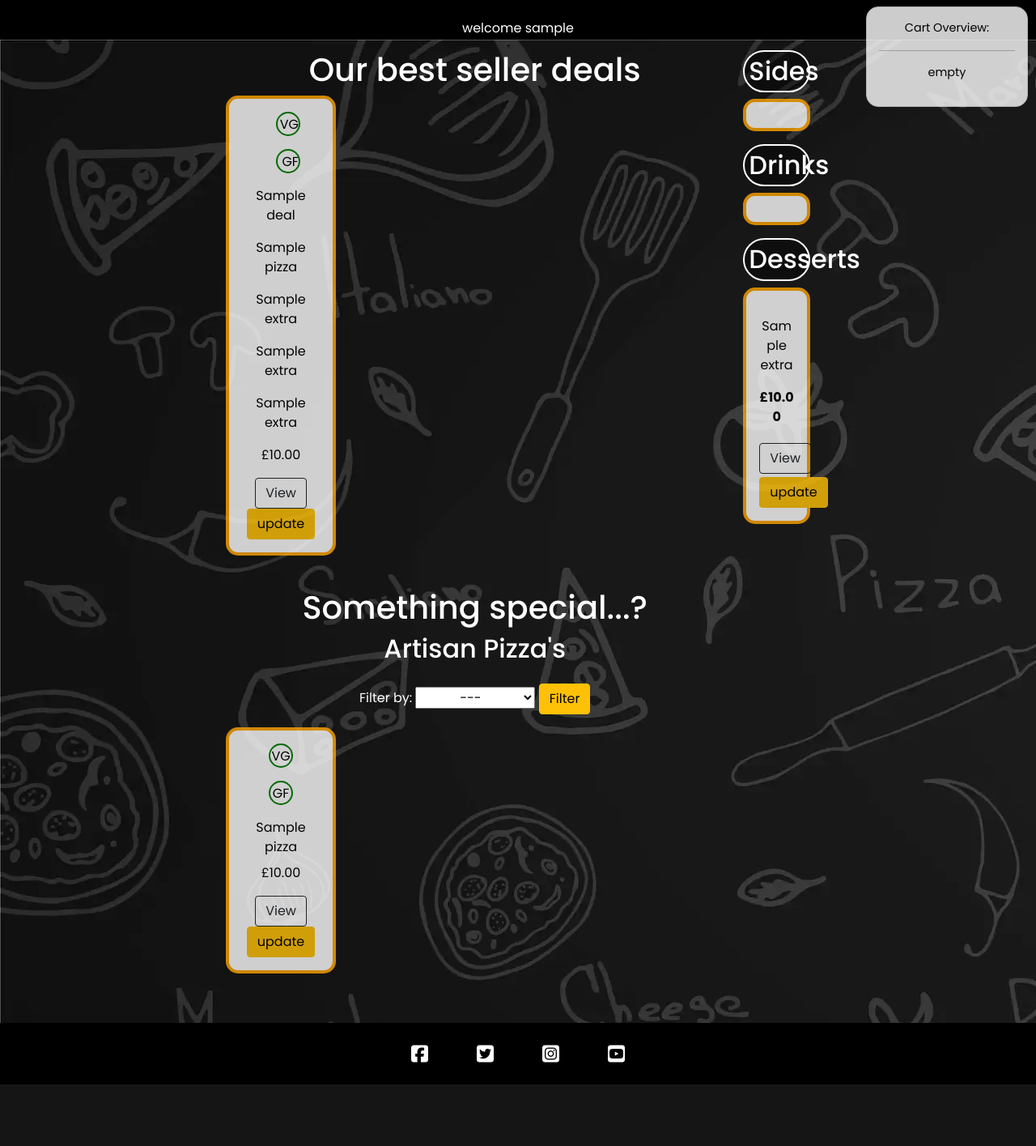
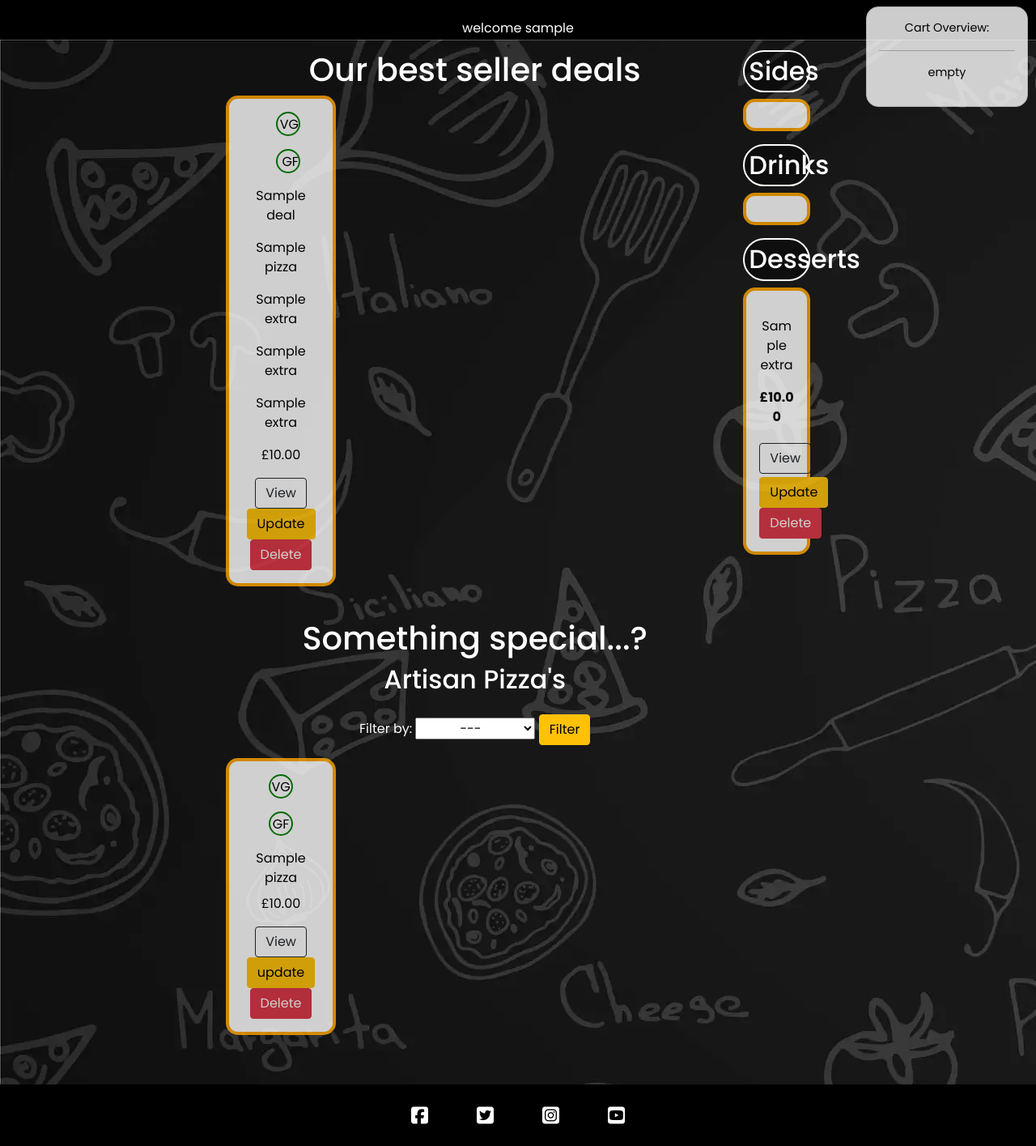
Before and after one commit to NaveedNaseem84/PP5-Ds_Pizza, a Django app: page /menu/ in a window 1280 px wide. Shown: the part 182-1597 px from the top of the page at 81% size. Before the commit the page ends 1521 px from the top, so only its background shows below. Run offline with Django 4.2, Linux system fonts and the light colour scheme; a user stored in the database is signed in; tables that the repository leaves empty hold one stand-in row (values such as "Sample post"); some libraries are stand-ins or nearby versions.

Commit message:
create delete product logic and JS with confirmation modal

```diff
--- a/management/urls.py
+++ b/management/urls.py
@@ -6,6 +6,6 @@ urlpatterns = [
     path('add/pizza/', views.add_pizza, name='add_pizza'),
     path('add/deal/', views.add_deal, name='add_deal'),
     path('add/extra/', views.add_extra, name='add_extra'),
-     path('update/int:<product_id>', views.update_product, name='update_product'),
+    path('update/int:<product_id>', views.update_product, name='update_product'),
 
 ]
--- a/management/views.py
+++ b/management/views.py
@@ -1,4 +1,5 @@
-from django.shortcuts import render, redirect, get_object_or_404
+from django.shortcuts import render, reverse, redirect, get_object_or_404
+from django.http import HttpResponseRedirect
 from django.contrib import messages
 from.forms import NewPizzaForm, NewDealForm, NewExtraForm
 from menu.views import menu_view
@@ -128,7 +129,7 @@ def update_product(request, product_id):
             form.save()
             messages.add_message(request, messages.SUCCESS,'Sucessfully updated')
 
-            return redirect(menu_view)
+            return HttpResponseRedirect(reverse(menu_view))
     else:
         form = product_form( instance=product)
 
--- a/menu/templates/menu/menu.html
+++ b/menu/templates/menu/menu.html
@@ -53,7 +53,10 @@
                                     class="btn btn-outline-dark">View</a>
                                 {% if request.user.is_authenticated and request.user.is_superuser %}
                                 <a href="{% url 'update_product' deal.id %}?item_type=deal"
-                                    class="btn btn-warning">update</a>
+                                    class="btn btn-warning">Update</a>
+                                <button class="btn btn-danger btn-delete-booking" data-product-id="{{ deal.id}}"
+                                    data-product-type="deal" data-bs-toggle="modal"
+                                    data-bs-target="#deleteConfirm">Delete</button>
                                 {% endif %}
                             </div>
                         </div>
@@ -124,6 +127,10 @@
                                 {% if request.user.is_authenticated and request.user.is_superuser %}
                                 <a href="{% url 'update_product' item.id %}?item_type=pizza"
                                     class="btn btn-warning">update</a>
+                                <button class="btn btn-danger btn-delete-booking" data-product-id="{{ item.id}}"
+                                    data-product-type="pizza" data-bs-toggle="modal"
+                                    data-bs-target="#deleteConfirm">Delete</button>
+
                                 {% endif %}
                             </div>
                         </div>
@@ -147,7 +154,11 @@
                             class="btn btn-outline-dark">View</a>
                         {% if request.user.is_authenticated and request.user.is_superuser %}
                         <a href="{% url 'update_product' side.id %}?item_type=side"
-                                    class="btn btn-warning mt-1">update</a>
+                            class="btn btn-warning mt-1">Update</a>
+                        <button class="btn btn-danger btn-delete-booking" data-product-id="{{ side.id}}"
+                            data-product-type="side" data-bs-toggle="modal"
+                            data-bs-target="#deleteConfirm">Delete</button>
+
                         {% endif %}
                         {% endif %}
                         {% endfor %}
@@ -167,7 +178,11 @@
                             class="btn btn-outline-dark">View</a>
                         {% if request.user.is_authenticated and request.user.is_superuser %}
                         <a href="{% url 'update_product' drink.id %}?item_type=drink"
-                                    class="btn btn-warning mt-1">update</a>
+                            class="btn btn-warning mt-1">Update</a>
+                        <button class="btn btn-danger btn-delete-booking" data-product-id="{{ drink.id}}"
+                            data-product-type="drink" data-bs-toggle="modal"
+                            data-bs-target="#deleteConfirm">Delete</button>
+
                         {% endif %}
 
                         {% endif %}
@@ -188,7 +203,12 @@
                             class="btn btn-outline-dark mt-1">View</a>
                         {% if request.user.is_authenticated and request.user.is_superuser %}
                         <a href="{% url 'update_product' dessert.id %}?item_type=dessert"
-                                    class="btn btn-warning mt-1">update</a>
+                            class="btn btn-warning mt-1">Update</a>
+
+                        <button class="btn btn-danger btn-delete-booking" data-product-id="{{ dessert.id}}"
+                            data-product-type="dessert" data-bs-toggle="modal"
+                            data-bs-target="#deleteConfirm">Delete</button>
+
                         {% endif %}
                         {% endif %}
                         {% endfor %}
@@ -207,5 +227,35 @@
     </div>
 </div>
 
+<!-- delete modal-->
+
+<div class="modal text-dark" id="deleteConfirm" data-bs-backdrop="static" tabindex="-1" aria-labelledby="deleteConfirmLabel" aria-hidden="true">
+    <div class="modal-dialog modal-dialog-centered" role="document">
+        <div class="modal-content">
+            <div class="modal-header">
+                <h5 class="modal-title text-center" id="deleteConfirmLabel">Delete confirmation</h5>
+                <button type="button" class="btn-close" data-bs-dismiss="modal" aria-label="Close"></button>
+            </div>
+            <div class="modal-body text-center">
+                <div class="text-center">
+                    <p><strong>Note:</strong></p>
+                    <p>Any deals associated with this item will also be deleted.</p>
+                    <p>Have you considered making the item inactive?</p>
+                     <hr>
+                    <p><strong>Are you sure you want to permanently delete this product?</strong></p>
+                </div>
+            </div>
+            <div class="modal-footer justify-content-center">
+                <button type="button" class="btn btn-secondary" data-bs-dismiss="modal">Cancel</button>
+                <button id="deleteConfirmation" type="button" class="btn btn-danger">Delete</button>
+            </div>
+        </div>
+    </div>
+</div>
+
 
 {% endblock %}
+{% block postloadjs %}
+<script src="{% static 'JS/management/management.js' %}"></script>
+
+{% endblock %}
--- a/menu/urls.py
+++ b/menu/urls.py
@@ -1,7 +1,9 @@
 from django.urls import path
 from . import views
+
 
 urlpatterns = [
     path('', views.menu_view, name='menu'),
     path('product_detail/<product_id>', views.product_detail, name='product_detail'),
+    path('delete_product/<int:product_id>/', views.delete_product, name='delete_product')
 ]
--- a/menu/views.py
+++ b/menu/views.py
@@ -1,4 +1,5 @@
-from django.shortcuts import render, get_object_or_404
+from django.shortcuts import render, reverse, get_object_or_404
+from django.http import HttpResponseRedirect
 from django.contrib import messages
 from .models import Deal, Pizza, Extras
 
@@ -66,12 +67,37 @@ def product_detail(request, product_id):
     elif item in ("side","drink","dessert"):
          selected_product = get_object_or_404(Extras, pk=product_id)
 
-   # print(selected_product.name)
-    #print(selected_product.description)
-    #print(selected_product.price)
     context = {
         "selected_product": selected_product,
         "item": item
     }
 
     return render(request, 'menu/menu_detail.html', context)
+
+
+def delete_product(request, product_id):
+
+    if not request.user.is_staff:
+        messages.add_message(request, messages.ERROR, 'Please login as an admin')
+        return HttpResponseRedirect(reverse(menu_view))
+
+    product = None
+
+    item= request.GET.get('item_type')
+    print(item)
+    print(request.get_full_path())
+
+    if item =="deal":
+        product = get_object_or_404(Deal, id=product_id)
+
+    elif item =="pizza":
+        product = get_object_or_404(Pizza, id=product_id)
+
+
+    elif item =="side" or item=="drink" or item=="dessert":
+        product = get_object_or_404(Extras, id=product_id)
+
+    product.delete()
+    messages.add_message(request, messages.INFO,'Product Deleted')
+
+    return HttpResponseRedirect(reverse(menu_view))
--- /dev/null
+++ b/static/JS/management/management.js
@@ -0,0 +1,26 @@
+const deleteButtons = document.getElementsByClassName("btn-delete-booking");
+const deleteConfirm = document.getElementById("deleteConfirmation");
+
+let productId = null
+let productType = null
+
+document.addEventListener("DOMContentLoaded", domEventListener);
+
+function domEventListener() {
+
+   for (let button of deleteButtons) {
+    button.addEventListener("click", processProductDelete);
+  }
+
+}
+
+function processProductDelete() {
+   productId = this.getAttribute("data-product-id");
+   productType = this.getAttribute("data-product-type")
+
+  deleteConfirm.addEventListener("click", () => {
+     if (productId && productType) {
+      window.location.href = `delete_product/${productId}/?item_type=${productType}`;
+     }
+  });
+}
```
Also changed, not shown: 1 other file. Lines whose indentation alone changed are shown as unchanged.
